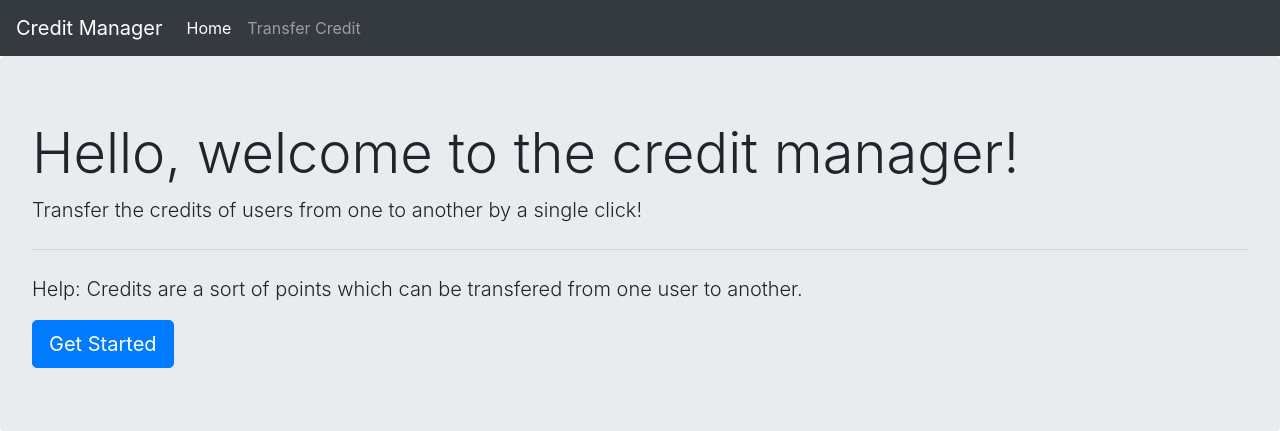
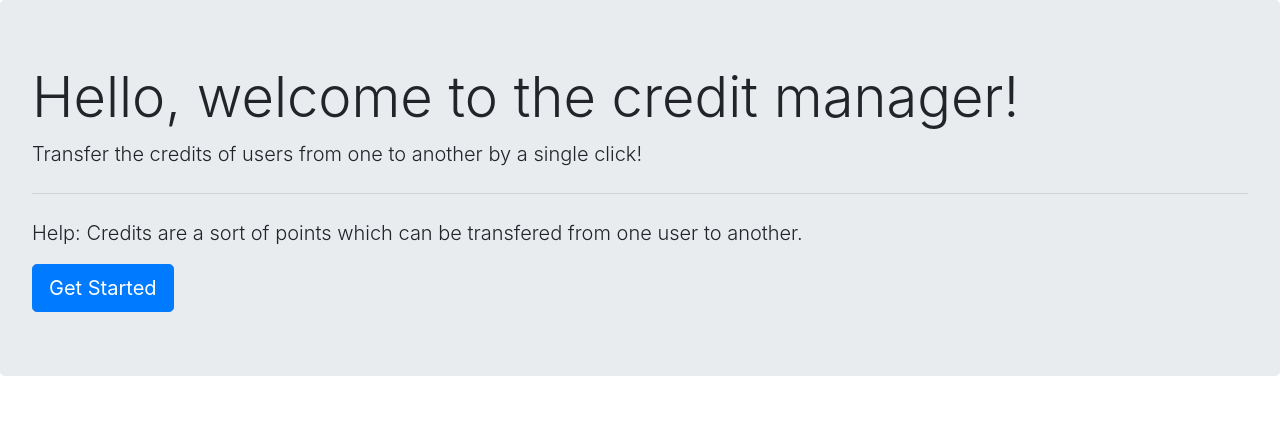
Before and after one commit to anvesha11/credit-management, a Django app: page / in a window 1280 px wide. Shown: the top 431 px of the page. Run offline with Django 3.2, Linux system fonts and the light colour scheme; some libraries are stand-ins or nearby versions.

Commit message:
Second commit

```diff
--- a/templates/base.html
+++ b/templates/base.html
@@ -27,7 +27,7 @@
   </head>
   <body>
     <!-- navbar -->
-    <nav class="navbar navbar-expand-lg navbar-dark bg-dark">
+    <!-- <nav class="navbar navbar-expand-lg navbar-dark bg-dark">
       <a class="navbar-brand" href="/">Credit Manager</a>
       <button class="navbar-toggler" type="button" data-toggle="collapse" data-target="#navbarSupportedContent" aria-controls="navbarSupportedContent" aria-expanded="false" aria-label="Toggle navigation">
         <span class="navbar-toggler-icon"></span>
@@ -43,7 +43,7 @@
           </li>
         </ul>
       </div>
-    </nav>
+    </nav> -->
 
     {% block body %}
     {% endblock body %}
```
Also changed, not shown: db.sqlite3.
